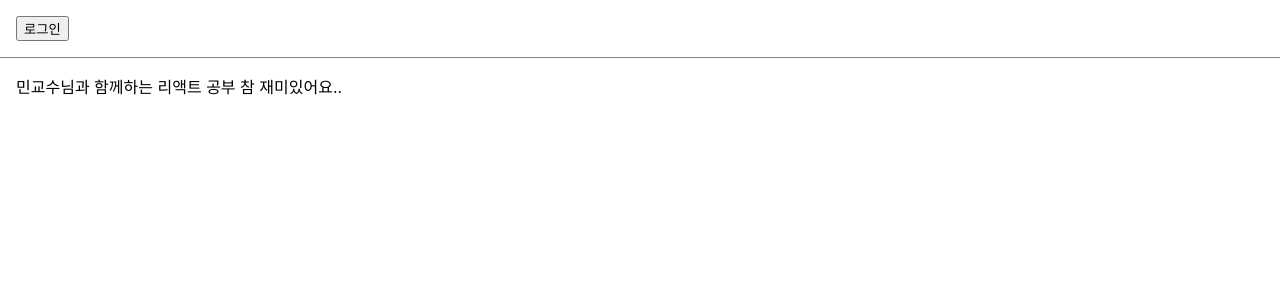
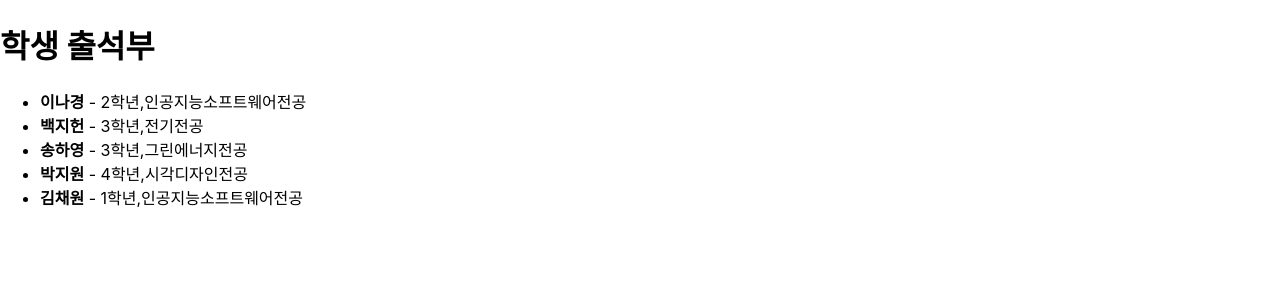
Before and after one commit to kimkunwoo99/ReactProject2024, a React (Create React App) app: page / in a window 1280 px wide. Shown: the top 300 px of the page. Built offline with nearby package versions, Linux system fonts and the light colour scheme.

Commit message:
React 10장 학생 출석부

```diff
--- /dev/null
+++ b/src/chp10/AppNumberList.jsx
@@ -0,0 +1,24 @@
+import React from "react";
+
+function NumberList(props){
+    const numbers = props.numbers;
+    const listItems = numbers.map((number) =>
+        <li key={number.toString()}>{number}</li>
+    );
+
+    return(
+        <ul>{listItems}</ul>
+    );
+}
+
+function AppNumberList(){
+    const numbers = [1,2,3,4,5,6,7];
+    return(
+        <div>
+            <h1>숫자 리스트</h1>
+            <NumberList numbers={numbers}/>
+        </div>
+    );
+}
+
+export default AppNumberList;
--- /dev/null
+++ b/src/chp10/AppStudentAttendance.jsx
@@ -0,0 +1,13 @@
+import React from "react";
+import StudentAttendance from "./StudentAttendance";
+
+
+function AppStudentAttendance(){
+    return(
+        <div>
+            <StudentAttendance/>
+        </div>
+    );
+}
+
+export default AppStudentAttendance
--- /dev/null
+++ b/src/chp10/StudentAttendance.jsx
@@ -0,0 +1,29 @@
+import React from "react";
+
+const students = [
+    {id:1, name:"이나경", grade:2, major: "인공지능소프트웨어"},
+    {id:2, name:"백지헌", grade:3, major: "전기"},
+    {id:3, name:"송하영", grade:3, major: "그린에너지"},
+    {id:4, name:"박지원", grade:4, major: "시각디자인"},
+    {id:5, name:"김채원", grade:1, major: "인공지능소프트웨어"}
+];
+
+function StudentAttendance(){
+    return(
+        <div>
+            <h1>학생 출석부</h1>
+            <ul>
+                {
+                    students.map((student)=>(
+                        <li key={student.id}>
+                            <b>{student.name}</b> - {student.grade}학년,{student.major}전공
+                        </li>
+                    ))
+                }
+            </ul>
+        </div>
+
+    );
+}
+
+export default StudentAttendance;
--- a/src/index.js
+++ b/src/index.js
@@ -27,12 +27,15 @@
 import MailBox from "./chp09/MailBox";
 import LoginControl2 from "./chp09/LoginControl2";
 import LandingPage from "./chp09/LandingPage";
+import AppNumberList from "./chp10/AppNumberList";
+import StudentAttendance from "./chp10/StudentAttendance";
+import AppStudentAttendance from "./chp10/AppStudentAttendance";
 
 const root = ReactDOM.createRoot(document.getElementById('root'));
 setInterval(()=>{
     root.render(
         <React.StrictMode>
-            <LandingPage/>
+            <AppStudentAttendance/>
         </React.StrictMode>
         );
     }
```
